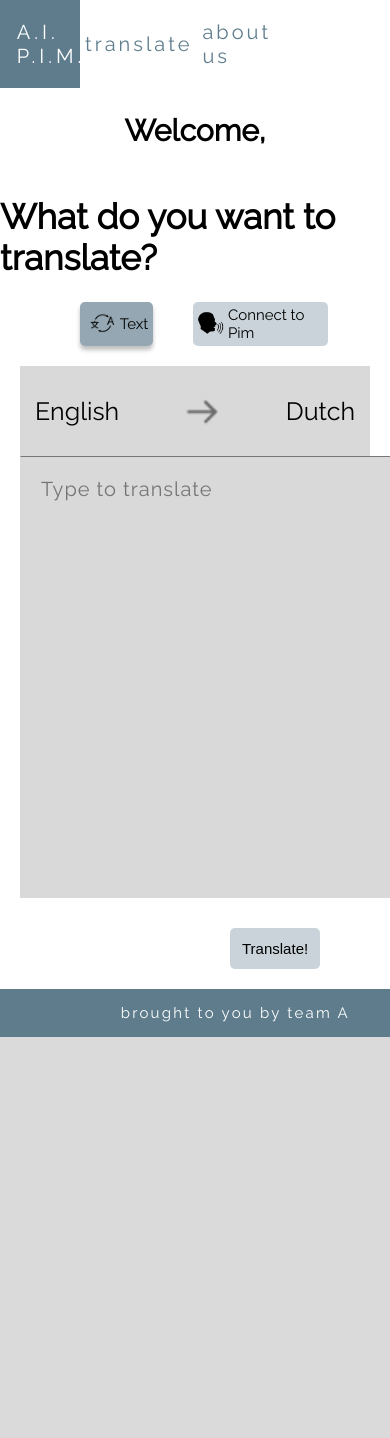
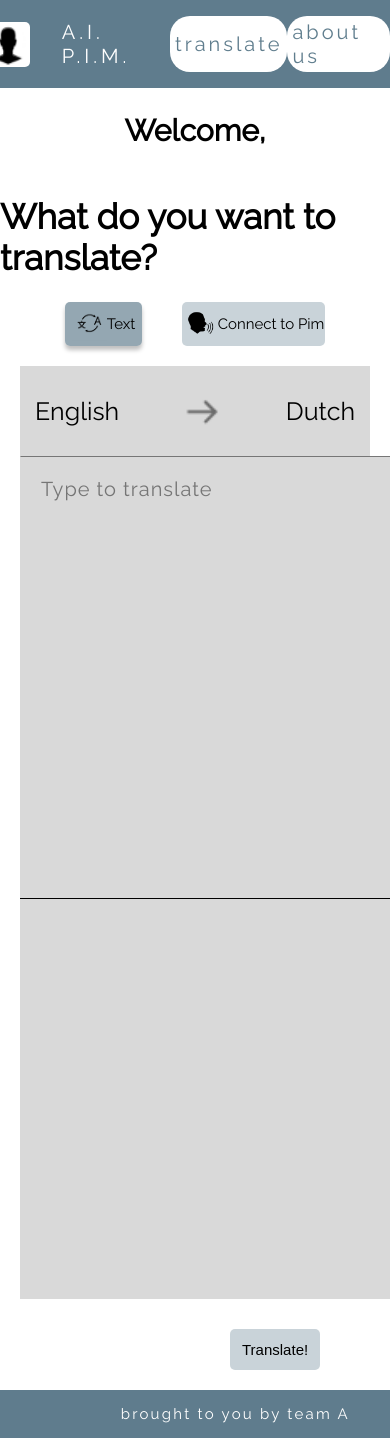
Before and after one commit to beyzaolmez/pimWebsite, a PHP site: page /conn_pim/translateText.php in a window 390 px wide; the page is wider, and only the part inside the window is pictured. Before the commit the page ends 1037 px from the top of that part, so only its background shows below. Run offline with PHP 8.4, Linux system fonts and the light colour scheme.

Commit message:
fixed header and dutchText div after implementing JS

```diff
--- a/css/translate.css
+++ b/css/translate.css
@@ -17,7 +17,11 @@ p {
 }
 
     /* header */
-header {
+header{
+    grid-column: 1/13;
+}
+
+#headerContainer {
     display: grid;
     grid-template-columns: repeat(12, 1fr);
     background-color: rgba(42, 81, 103, 0.75);
@@ -239,6 +243,7 @@ textarea {
     padding: 20px;
     height: 400px;
     resize: none;
+    background-color: pink;
 }
 
 .englishText {
@@ -255,7 +260,7 @@ textarea {
     border-bottom-color: transparent;
 }
 
-.dutch {
+.dutchText {
     height: 441px;
     width: 500px;
     border-style: solid;
@@ -321,10 +326,9 @@ input:hover{
         display: grid;
         grid-template-columns: repeat(6, 1fr);
     }
-    header{
-        display: grid;
-        grid-template-columns: repeat(6, 1fr);
-    }
+header{
+    grid-column: 1/7;
+}
     #intro{
         grid-column: 1/7;
         display:flex;
@@ -363,7 +367,7 @@ input:hover{
         width: 85.5%;
         margin-left: 20px;
     }
-    .dutch{
+    .dutchText{
         width: 520px;
         height: 400px;
         margin-left: 20px;
```
